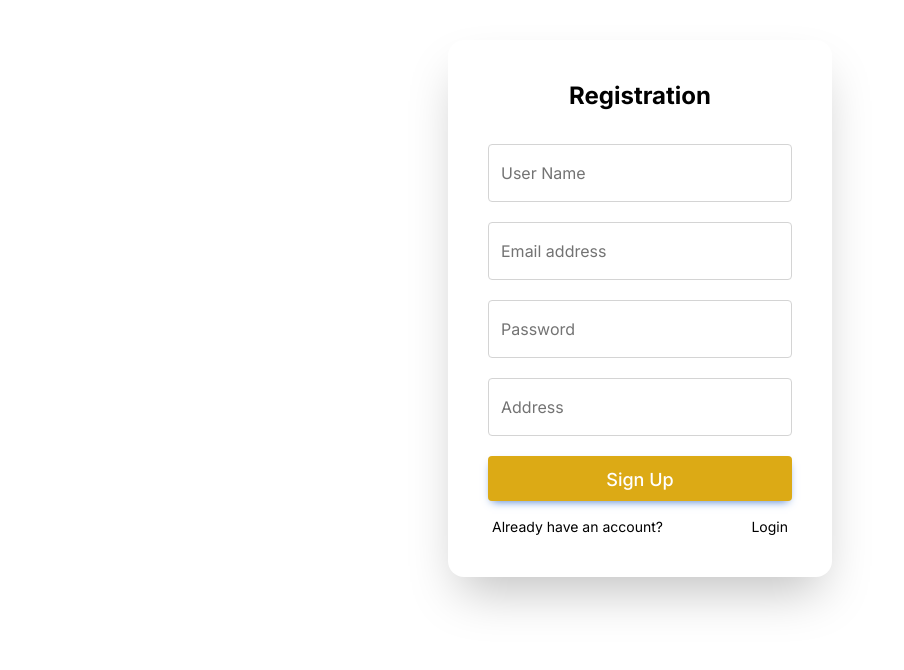
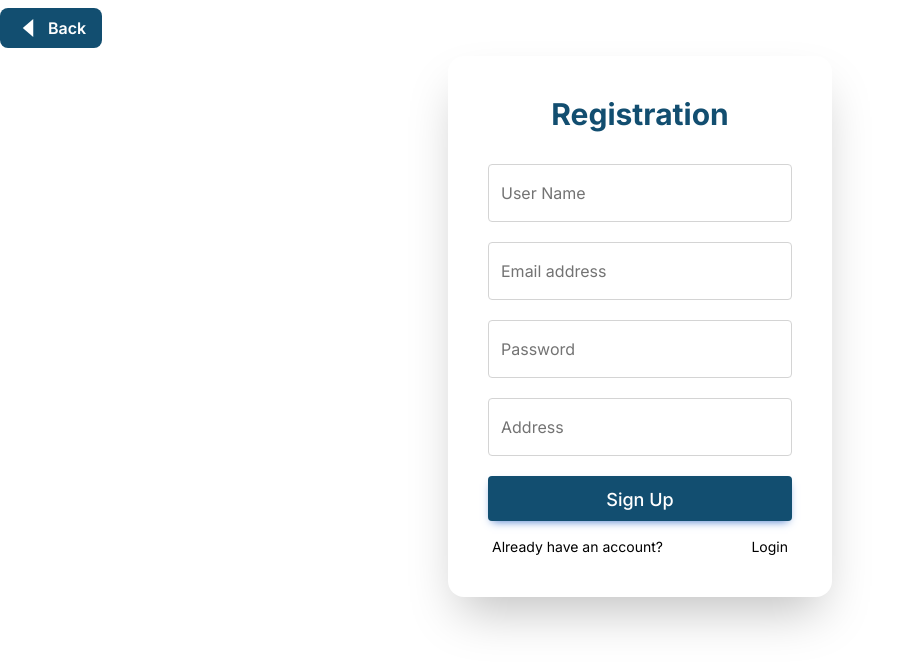
Before and after one commit to Selani00/DMS-front_end, a React (Vite) app: page /Registration in a window 1280 px wide. Shown: the top 670 px of the page, without its empty margins (0-904 px from the left). Built offline with nearby package versions, Linux system fonts and the light colour scheme.

Commit message:
Add comment back button

```diff
--- a/src/App.css
+++ b/src/App.css
@@ -7,5 +7,5 @@ body{
 }
 
 .btn-primary{
-  @apply bg-primary text-white py-2 px-7 transition-all duration-300 rounded hover:bg-secondary hover:-translate-y-4;
+  @apply bg-primary text-white font-semibold py-2 px-7 transition-all duration-300 rounded  hover:-translate-y-4;
 }
--- a/src/App.jsx
+++ b/src/App.jsx
@@ -8,10 +8,9 @@ import Contact from './pages/Contact'
 import News from './pages/News'
 import SafetyTips from './pages/SafetyTips'
 import UHome from "./pages/Dashboard/User_home"
-import Emergancy_form from "./pages/Dashboard/Emergancy_form"
 import UProfile from "./pages/Dashboard/Profile"
-import Volunteering_form from "./pages/Dashboard/Volunteering"
-import Donation_form from "./pages/Dashboard/Donation_form"
+import Volunteering_form from "./Forms/Volunteering"
+import Donation_form from "./Forms/Donation_form"
 import UDashboard from "./pages/Dashboard/Dashbord"
 import { BrowserRouter,Routes,Route } from "react-router-dom";
 import User_Main from "./pages/Dashboard/main";
--- a/src/Forms/Emergancy.jsx
+++ b/src/Forms/Emergancy.jsx
@@ -1,19 +1,13 @@
 import { FaMapMarkedAlt,FaMicrophone } from "react-icons/fa";
 import { IoCaretBackSharp } from "react-icons/io5";
+import BackButton from "../components/Common/BackButton";
 
 
 const Emergancy = () => {
   return (
     <div>
       <div className="p-5">
-        <a href="/">
-          <button className="bg-primary px-4 py-2 rounded-lg text-white font-semibold ">
-            <div className="flex gap-2 items-center ">
-              <IoCaretBackSharp className="w-6 h-6" />
-              <h1>Back</h1>
-            </div>
-          </button>
-        </a>
+        <BackButton />
       </div>
       <div
         className="
--- /dev/null
+++ b/src/components/Common/BackButton.jsx
@@ -0,0 +1,22 @@
+import React from 'react'
+import { IoCaretBackSharp } from "react-icons/io5";
+
+
+
+const BackButton = () => {
+  return (
+    <div>
+        <a href="/">
+          <button className="bg-primary px-4 py-2 rounded-lg text-white font-semibold ">
+            <div className="flex gap-2 items-center ">
+              <IoCaretBackSharp className="w-6 h-6" />
+              <h1>Back</h1>
+            </div>
+          </button>
+        </a>
+
+    </div>
+  )
+}
+
+export default BackButton
--- a/src/components/Home/More_from_us.jsx
+++ b/src/components/Home/More_from_us.jsx
@@ -15,7 +15,7 @@ const More_from_us = () => {
       description:
         "Give your support  to the people in need during Emergencies.",
       image: "/src/assets/Volunteering.png",
-      link: "/Donations",
+      link: "/Volunteering_form",
     },
     {
       id: 3,
--- a/src/pages/Login.jsx
+++ b/src/pages/Login.jsx
@@ -3,6 +3,8 @@ import { Link, Navigate } from "react-router-dom";
 import GoogleImg from "../assets/google.png";
 import axios from "axios";
 import { message } from "antd";
+
+import Back from "../components/Common/BackButton";
 
 const Login = () => {
   const [email, setEmail] = useState("");
@@ -33,10 +35,16 @@ const Login = () => {
 
 
   return (
-    <div className="container mx-auto p-10">
+    <div className="container mx-auto">
+
+      <div className="py-2 px-0">
+        <Back/>
+      </div>
+
+
       <div className="max-w-sm mx-auto bg-white px-10 py-10 rounded-2xl shadow-2xl">
         <div className="text-center mb-8">
-          <h1 className="font-bold text-2xl">Login</h1>
+          <h1 className="font-bold text-3xl text-primary">Login</h1>
         </div>
 
         <form>
@@ -59,7 +67,7 @@ const Login = () => {
           <div class="relative mt-5 mb-8">
             <input
               type="password"
-              class="peer m-0 block h-[58px] w-full rounded border border-solid border-neutral-300 bg-transparent bg-clip-padding px-3 py-4 text-base font-normal leading-tight text-neutral-700 transition duration-200 ease-linear placeholder:text-transparent focus:border-primary focus:pb-[0.625rem] focus:pt-[1.625rem] focus:text-neutral-700 focus:shadow-te-primary focus:outline-none peer-focus:text-primary dark:border-neutral-600 dark:text-neutral-200 dark:focus:border-primary dark:peer-focus:text-primary [&:not(:placeholder-shown)]:pb-[0.625rem] [&:not(:placeholder-shown)]:pt-[1.625rem]"
+              class="peer m-0 block h-[58px] w-full rounded border border-solid border-neutral-300 bg-transparent bg-clip-padding px-3 py-4 text-base font-normal leading-tight text-neutral-700 transition duration-200 ease-linear placeholder:text-transparent focus:border-primary focus:pb-[0.625rem] focus:pt-[1.625rem] focus:text-neutral-700 focus:shadow-te-primary focus:outline-none peer-focus:text-primary  [&:not(:placeholder-shown)]:pb-[0.625rem] [&:not(:placeholder-shown)]:pt-[1.625rem]"
               id="floatingPassword"
               placeholder="Password"
               onChange={(e) => setPassword(e.target.value)}
@@ -78,7 +86,7 @@ const Login = () => {
           <button
             onClick={handleLogin}
             type="button"
-            class="my-4 block w-full rounded bg-secondary px-6 pb-2 pt-2.5 text-lg font-medium  leading-normal text-white shadow-[0_4px_9px_-4px_#3b71ca] transition duration-150 ease-in-out hover:bg-primary-600 hover:shadow-[0_8px_9px_-4px_rgba(59,113,202,0.3),0_4px_18px_0_rgba(59,113,202,0.2)] focus:bg-primary-600 focus:shadow-[0_8px_9px_-4px_rgba(59,113,202,0.3),0_4px_18px_0_rgba(59,113,202,0.2)] focus:outline-none focus:ring-0 active:bg-primary-700 active:shadow-[0_8px_9px_-4px_rgba(59,113,202,0.3),0_4px_18px_0_rgba(59,113,202,0.2)] dark:shadow-[0_4px_9px_-4px_rgba(59,113,202,0.5)] dark:hover:shadow-[0_8px_9px_-4px_rgba(59,113,202,0.2),0_4px_18px_0_rgba(59,113,202,0.1)] dark:focus:shadow-[0_8px_9px_-4px_rgba(59,113,202,0.2),0_4px_18px_0_rgba(59,113,202,0.1)] dark:active:shadow-[0_8px_9px_-4px_rgba(59,113,202,0.2),0_4px_18px_0_rgba(59,113,202,0.1)]"
+            class="my-4 block w-full rounded bg-primary px-6 pb-2 pt-2.5 text-lg font-medium  leading-normal text-white shadow-[0_4px_9px_-4px_#3b71ca] transition duration-150 ease-in-out hover:bg-primary-600 hover:shadow-[0_8px_9px_-4px_rgba(59,113,202,0.3),0_4px_18px_0_rgba(59,113,202,0.2)] focus:bg-primary-600 focus:shadow-[0_8px_9px_-4px_rgba(59,113,202,0.3),0_4px_18px_0_rgba(59,113,202,0.2)] focus:outline-none focus:ring-0 active:bg-primary-700 active:shadow-[0_8px_9px_-4px_rgba(59,113,202,0.3),0_4px_18px_0_rgba(59,113,202,0.2)] dark:shadow-[0_4px_9px_-4px_rgba(59,113,202,0.5)] dark:hover:shadow-[0_8px_9px_-4px_rgba(59,113,202,0.2),0_4px_18px_0_rgba(59,113,202,0.1)] dark:focus:shadow-[0_8px_9px_-4px_rgba(59,113,202,0.2),0_4px_18px_0_rgba(59,113,202,0.1)] dark:active:shadow-[0_8px_9px_-4px_rgba(59,113,202,0.2),0_4px_18px_0_rgba(59,113,202,0.1)]"
           >
             Sign In
           </button>
--- a/src/pages/Registration.jsx
+++ b/src/pages/Registration.jsx
@@ -2,6 +2,7 @@ import React,{useState} from "react";
 import { Link, useNavigate } from "react-router-dom";
 import {message} from "antd";
 import axios from "axios";
+import Back from "../components/Common/BackButton";
 
 const Registration = () => {
   const [userName,setName]=useState("")
@@ -35,10 +36,14 @@ const Registration = () => {
   };
 
   return (
-    <div className="container mx-auto p-10">
+    <div className="container mx-auto">
+      <div className="py-2 px-0">
+        <Back/>
+      </div>
+
       <div className="max-w-sm mx-auto bg-white px-10 py-10 rounded-2xl shadow-2xl">
         <div className="text-center mb-8">
-          <h1 className="font-bold text-2xl">Registration</h1>
+          <h1 className="font-bold text-3xl text-primary">Registration</h1>
         </div>
 
         <form >
@@ -79,7 +84,7 @@ const Registration = () => {
           <div class="relative mt-5">
             <input
               type="password"
-              class="peer m-0 block h-[58px] w-full rounded border border-solid border-neutral-300 bg-transparent bg-clip-padding px-3 py-4 text-base font-normal leading-tight text-neutral-700 transition duration-200 ease-linear placeholder:text-transparent focus:border-primary focus:pb-[0.625rem] focus:pt-[1.625rem] focus:text-neutral-700 focus:shadow-te-primary focus:outline-none peer-focus:text-primary dark:border-neutral-600 dark:text-neutral-200 dark:focus:border-primary dark:peer-focus:text-primary [&:not(:placeholder-shown)]:pb-[0.625rem] [&:not(:placeholder-shown)]:pt-[1.625rem]"
+              class="peer m-0 block h-[58px] w-full rounded border border-solid border-neutral-300 bg-transparent bg-clip-padding px-3 py-4 text-base font-normal leading-tight text-neutral-700 transition duration-200 ease-linear placeholder:text-transparent focus:border-primary focus:pb-[0.625rem] focus:pt-[1.625rem] focus:text-neutral-700 focus:shadow-te-primary focus:outline-none peer-focus:text-primary [&:not(:placeholder-shown)]:pb-[0.625rem] [&:not(:placeholder-shown)]:pt-[1.625rem]"
               id="floatingPassword"
               placeholder="Password"
               onChange={(e)=>setPassword(e.target.value)}
@@ -113,7 +118,7 @@ const Registration = () => {
           <button
             onClick={handleRegister}
             type="button"
-            class="my-4 block w-full rounded bg-secondary px-6 pb-2 pt-2.5 text-lg font-medium  leading-normal text-white shadow-[0_4px_9px_-4px_#3b71ca] transition duration-150 ease-in-out hover:bg-primary-600 hover:shadow-[0_8px_9px_-4px_rgba(59,113,202,0.3),0_4px_18px_0_rgba(59,113,202,0.2)] focus:bg-primary-600 focus:shadow-[0_8px_9px_-4px_rgba(59,113,202,0.3),0_4px_18px_0_rgba(59,113,202,0.2)] focus:outline-none focus:ring-0 active:bg-primary-700 active:shadow-[0_8px_9px_-4px_rgba(59,113,202,0.3),0_4px_18px_0_rgba(59,113,202,0.2)] dark:shadow-[0_4px_9px_-4px_rgba(59,113,202,0.5)] dark:hover:shadow-[0_8px_9px_-4px_rgba(59,113,202,0.2),0_4px_18px_0_rgba(59,113,202,0.1)] dark:focus:shadow-[0_8px_9px_-4px_rgba(59,113,202,0.2),0_4px_18px_0_rgba(59,113,202,0.1)] dark:active:shadow-[0_8px_9px_-4px_rgba(59,113,202,0.2),0_4px_18px_0_rgba(59,113,202,0.1)]"
+            class="my-4 block w-full rounded bg-primary px-6 pb-2 pt-2.5 text-lg font-medium  leading-normal text-white shadow-[0_4px_9px_-4px_#3b71ca] transition duration-150 ease-in-out hover:bg-primary-600 hover:shadow-[0_8px_9px_-4px_rgba(59,113,202,0.3),0_4px_18px_0_rgba(59,113,202,0.2)] focus:bg-primary-600 focus:shadow-[0_8px_9px_-4px_rgba(59,113,202,0.3),0_4px_18px_0_rgba(59,113,202,0.2)] focus:outline-none focus:ring-0 active:bg-primary-700 active:shadow-[0_8px_9px_-4px_rgba(59,113,202,0.3),0_4px_18px_0_rgba(59,113,202,0.2)] "
           >
             Sign Up
           </button>
```
Also changed, not shown: src/Forms/Donation_form.jsx (renamed from src/pages/Dashboard/Donation_form.jsx), src/Forms/Volunteering.jsx (renamed from src/pages/Dashboard/Volunteering.jsx).
